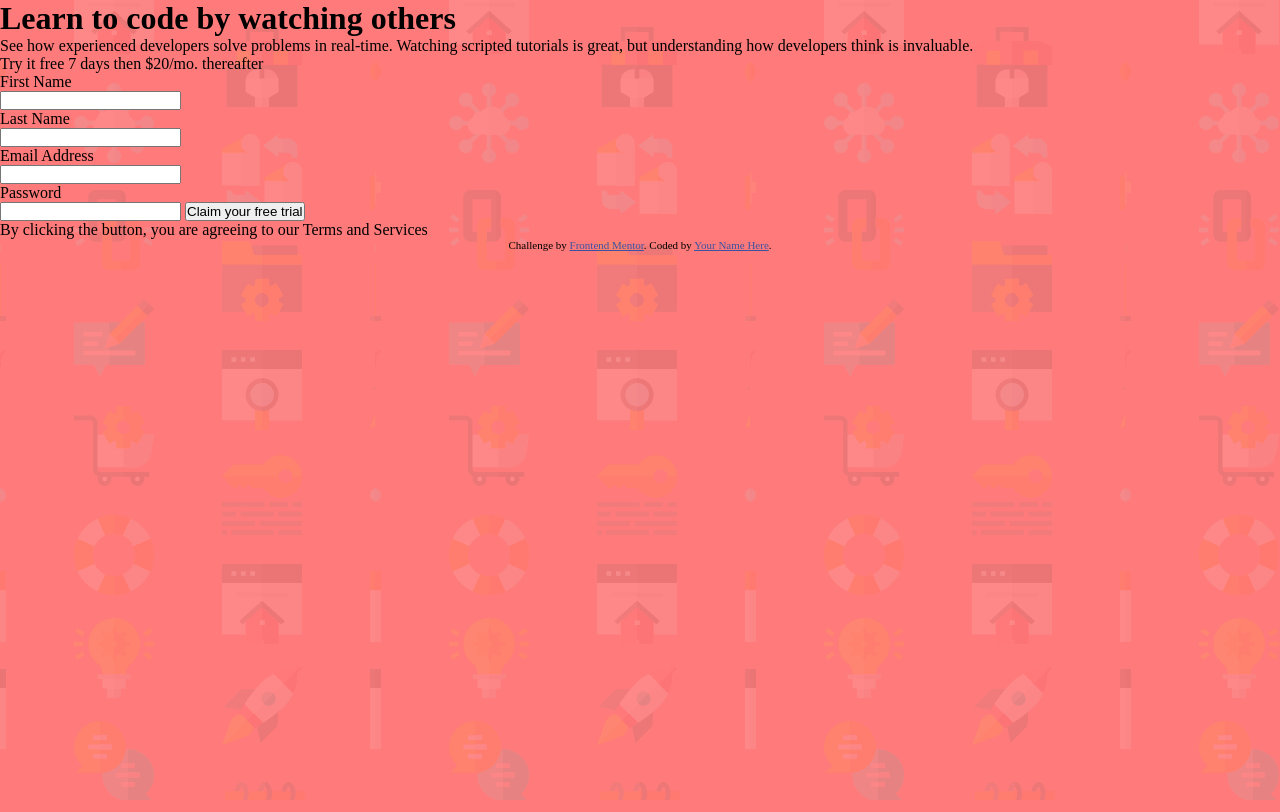
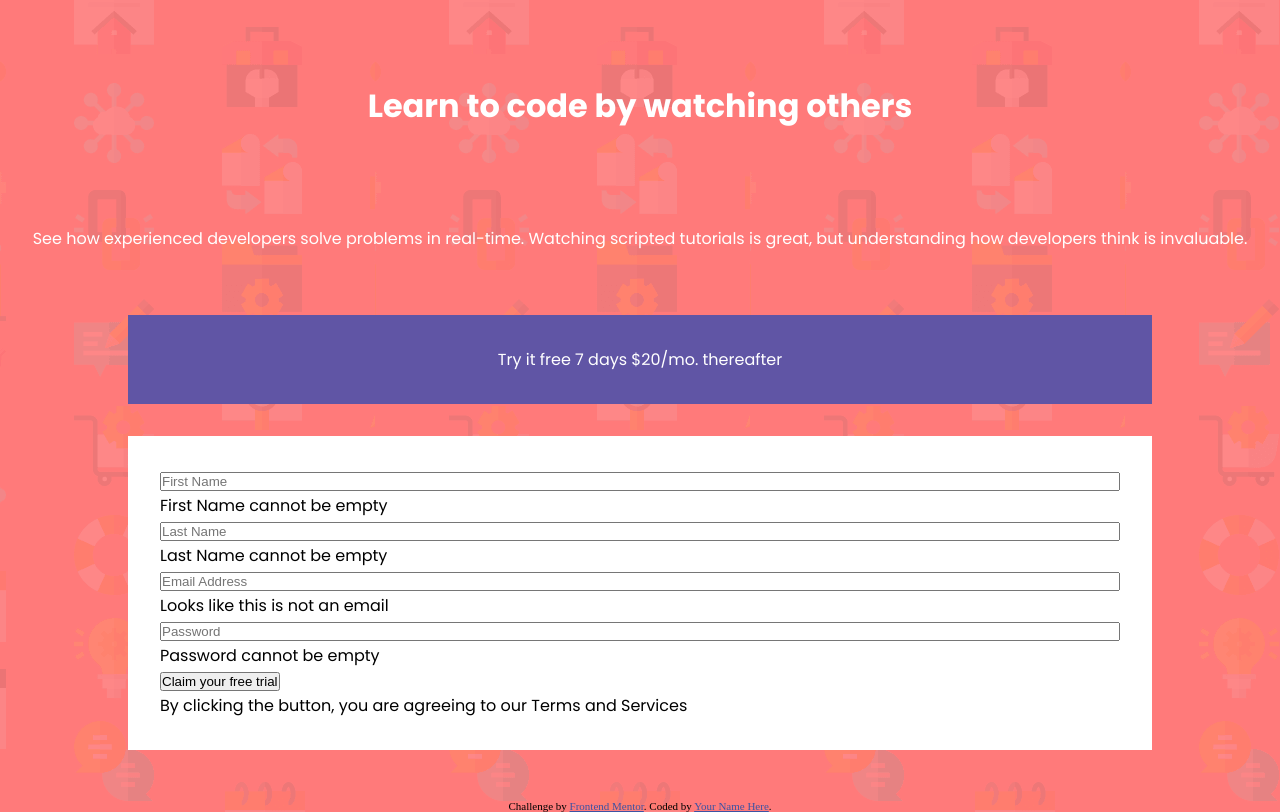
Before and after one commit to k4mlas/Intro-component-with-sign-up-form, a plain HTML site: page index.html in a window 1280 px wide. Drawn offline with Linux system fonts and the light colour scheme.

Commit message:
add class in html

```diff
--- a/index.html
+++ b/index.html
@@ -9,43 +9,48 @@
   <meta name="description" content="New component">
   <link rel="icon" type="image/png" sizes="32x32" href="./images/favicon-32x32.png">
   <title>Frontend Mentor | Intro component with sign up form</title>
+  <link rel="preconnect" href="https://fonts.googleapis.com">
+  <link rel="preconnect" href="https://fonts.gstatic.com" crossorigin>
+  <link href="https://fonts.googleapis.com/css2?family=Poppins:wght@400;500;600;700&display=swap" rel="stylesheet">
   <link rel="stylesheet" href="./css/style.css">
-
-
 </head>
 
 <body>
   <main>
     <div class="card">
       <div class="card__content">
-        <h1 class="card__title">Learn to code by watching others</h1>
-
-        <p class="card__text">See how experienced developers solve problems in real-time. Watching scripted tutorials is
+        <h1 class="card__content__title">Learn to code by watching others</h1>
+        <p class="card__content__text">See how experienced developers solve problems in real-time. Watching scripted
+          tutorials is
           great,
           but understanding how developers think is invaluable.</p>
       </div>
       <div class="card__contentTwo">
-        <div class="card__subtitle">
-          <p class="card__subtitle__text">Try it free 7 days then $20/mo. thereafter</p>
+        <div class="card__contentTwo__subtitle">
+          <p class="card__contentTwo__subtitle__text">Try it free 7 days <span>$20/mo. thereafter</span></p>
         </div>
-        <div class="card__form">
-
-          <p class="card__form__text">First Name</p>
-          <input class="card__form__input" type="text">
-
-          <p class="card__form__text">Last Name</p>
-          <input class="card__form__input" type="text">
-
-          <p class="card__form__text">Email Address</p>
-          <input class="card__form__input" type="email">
-
-          <p class="card__form__text">Password</p>
-          <input class="card__form__input" type="password">
+        <div class="card__contentTwo__form">
+          <div class="card__contentYwo__form__input">
+            <input class="card__contentTwo__form__input__data" type="text" placeholder="First Name">
+            <p class="card__contentTwo__form__input__error">First Name cannot be empty</p>
+          </div>
+          <div class="card__contentYwo__form__input">
+            <input class="card__contentTwo__form__input__data" type="text" placeholder="Last Name">
+            <p class="card__contentTwo__form__input__error">Last Name cannot be empty</p>
+          </div>
+          <div class="card__contentYwo__form__input">
+            <input class="card__contentTwo__form__input__data" type="email" placeholder="Email Address">
+            <p class="card__contentTwo__form__input__error">Looks like this is not an email</p>
+          </div>
+          <div class="card__contentYwo__form__input">
+            <input class="card__contentTwo__form__input__data" type="password" placeholder="Password">
+            <p class="card__contentTwo__form__input__error">Password cannot be empty</p>
+          </div>
 
 
-          <button class="card__form__btn">Claim your free trial</button>
-
-          <p class="card__form__paragraph">By clicking the button, you are agreeing to our Terms and Services</p>
+          <button class="card__contentTwo__form__btn">Claim your free trial</button>
+          <p class="card__contentTwo__form__paragraph">By clicking the button, you are agreeing to our <span>Terms and
+              Services</span></p>
         </div>
       </div>
     </div>
--- a/scss/_colors.scss
+++ b/scss/_colors.scss
@@ -2,7 +2,7 @@
 
 $red: hsl(0, 100%, 74%);
 $green: hsl(154, 59%, 51%);
-
+$white: #fff;
 // Accent
 
 $blue: hsl(248, 32%, 49%);
--- a/scss/style.scss
+++ b/scss/style.scss
@@ -12,6 +12,62 @@ body {
 	background-image: url(../images/bg-intro-mobile.png);
 }
 
+.card {
+	display: flex;
+	flex-direction: column;
+	justify-content: center;
+	align-items: center;
+	height: 100vh;
+	font-family: 'Poppins', sans-serif;
+	&__content {
+		width: 100%;
+		&__title {
+			padding: 2rem;
+			text-align: center;
+			font-weight: 700;
+			color: $white;
+		}
+		&__text {
+			margin-top: 2rem;
+			padding: 2rem;
+			text-align: center;
+			font-size: 1rem;
+			font-weight: 400;
+			color: $white;
+		}
+	}
+	&__contentTwo {
+		display: flex;
+		flex-direction: column;
+		justify-content: center;
+		align-items: center;
+		width: 100%;
+		&__subtitle {
+			margin-top: 2rem;
+			padding: 2rem;
+			width: 80%;
+			background-color: $blue;
+			&__text {
+				text-align: center;
+				color: $white;
+			}
+		}
+		&__form {
+			width: 80%;
+			margin-top: 2rem;
+			padding: 2rem;
+			background-color: $white;
+
+			&__input {
+				width: 100%;
+				&__data {
+					width: 100%;
+				}
+			}
+		}
+	}
+}
+
 .attribution {
 	font-size: 11px;
 	text-align: center;
```
Also changed, not shown: css/style.css, 1 other file.
